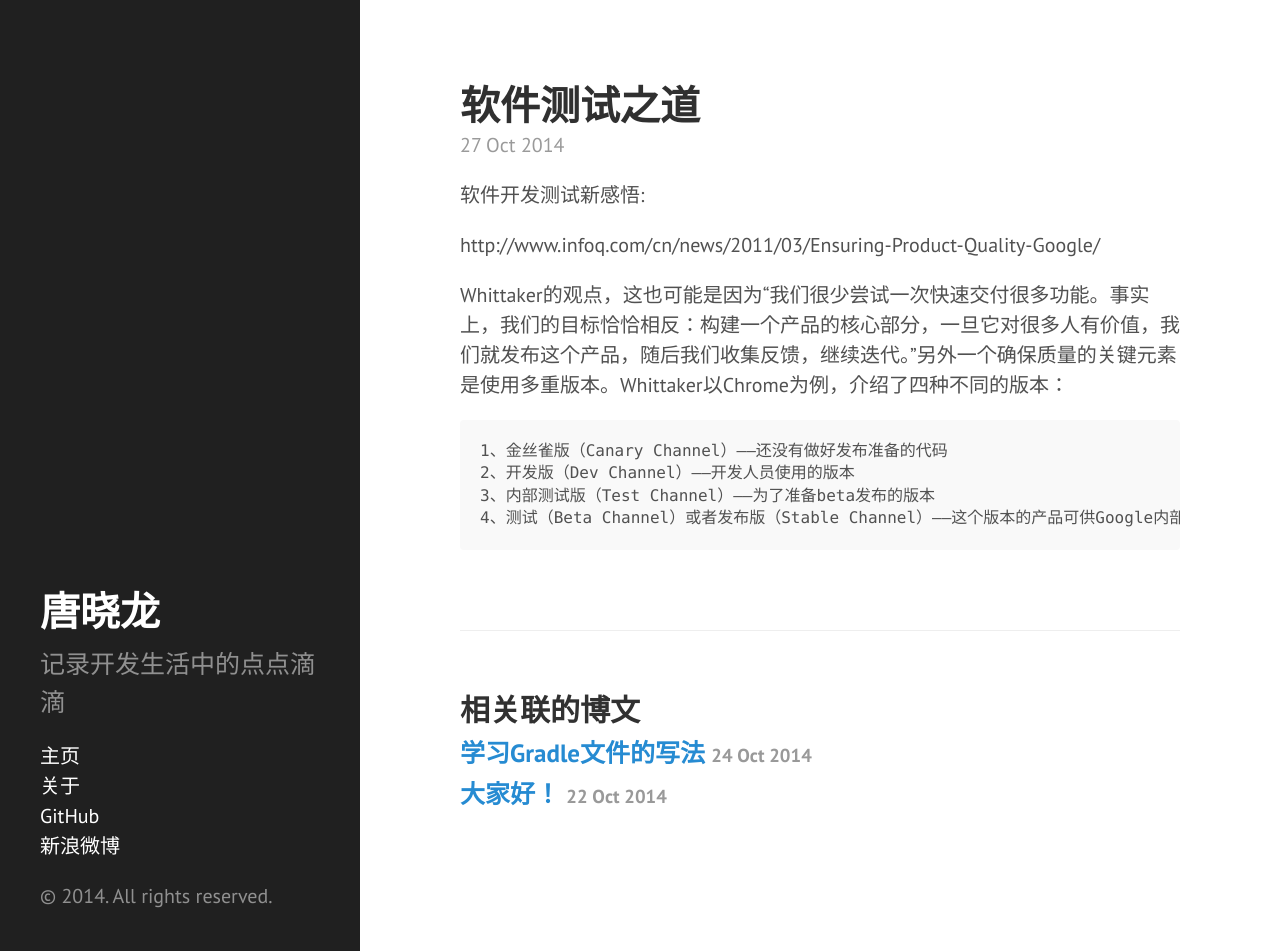
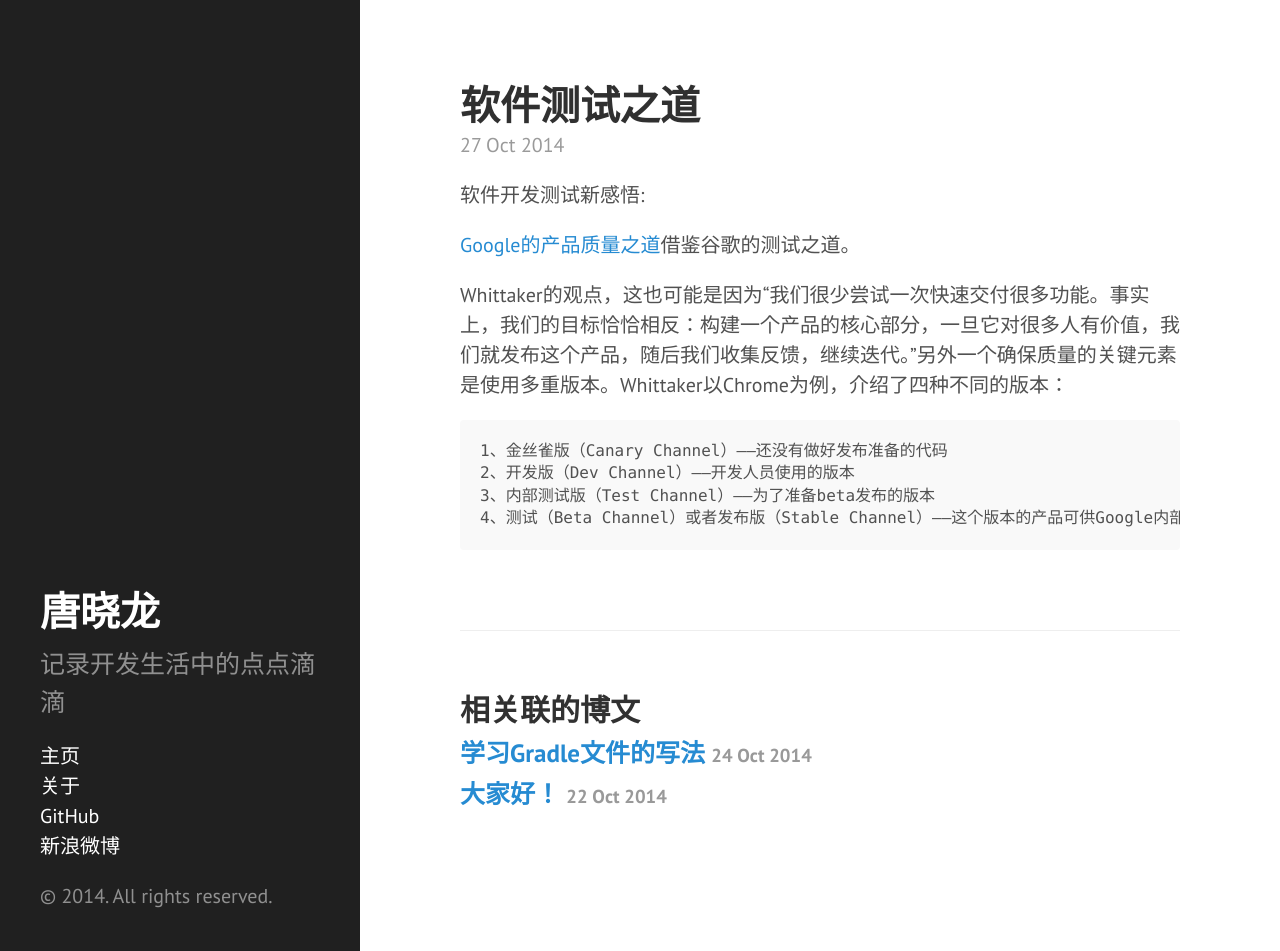
Before and after one commit to txlong/txlong.github.io, a Jekyll site: the page built from _posts/2014-10-27-SoftwareTest.md, in a window 1280 px wide and 951 px high. Built offline with Jekyll 4.4.1, drawn with Linux system fonts in a browser that asks for light colours; Markdown is read by kramdown in place of the engine named in the settings.

Commit message:
修改链接方式

```diff
--- a/_posts/2014-10-27-SoftwareTest.md
+++ b/_posts/2014-10-27-SoftwareTest.md
@@ -7,7 +7,7 @@ categories: random
 
 软件开发测试新感悟:
 
-http://www.infoq.com/cn/news/2011/03/Ensuring-Product-Quality-Google/
+[Google的产品质量之道](http://www.infoq.com/cn/news/2011/03/Ensuring-Product-Quality-Google/)借鉴谷歌的测试之道。
 
 Whittaker的观点，这也可能是因为“我们很少尝试一次快速交付很多功能。事实上，我们的目标恰恰相反：构建一个产品的核心部分，一旦它对很多人有价值，我们就发布这个产品，随后我们收集反馈，继续迭代。”另外一个确保质量的关键元素是使用多重版本。Whittaker以Chrome为例，介绍了四种不同的版本：
 
```
